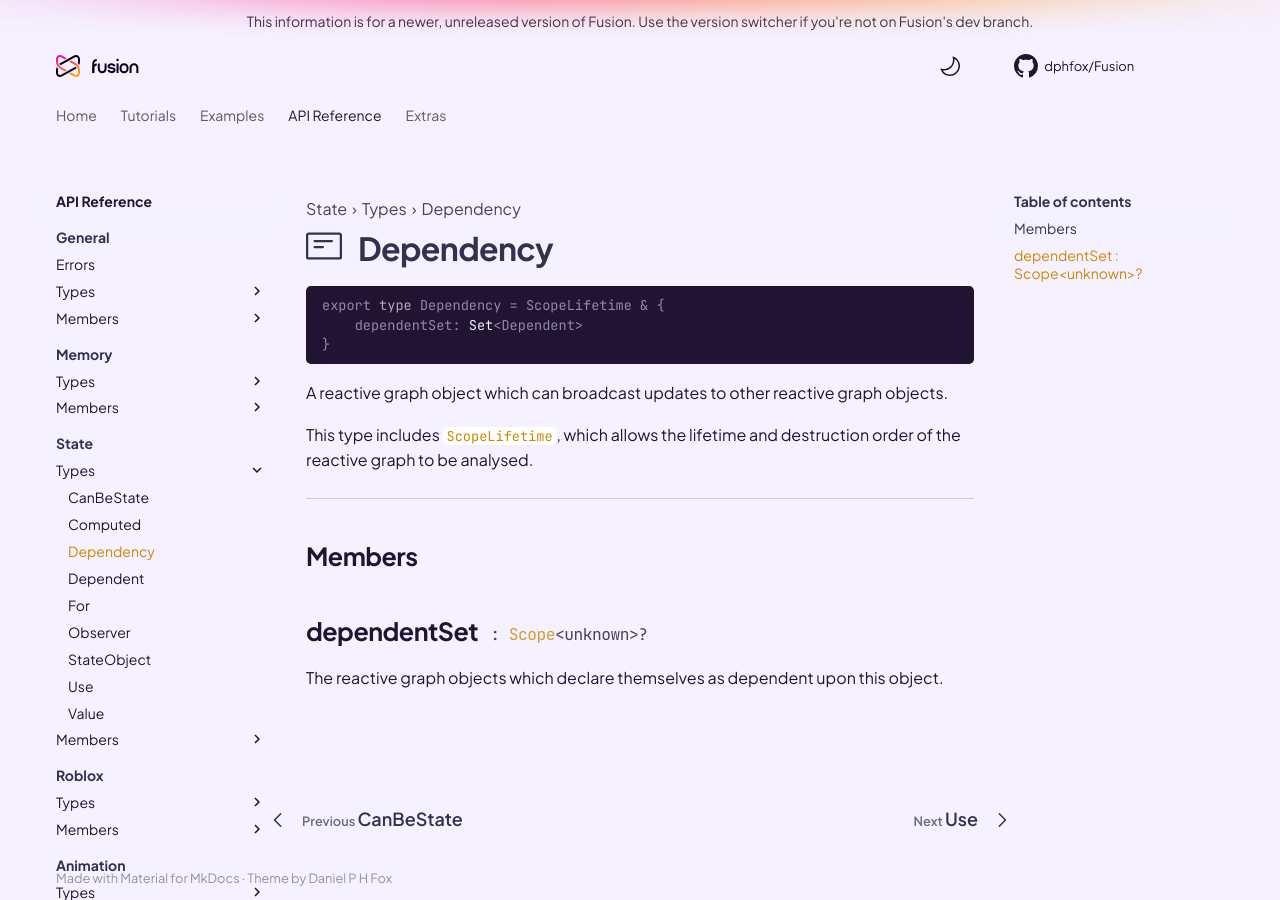
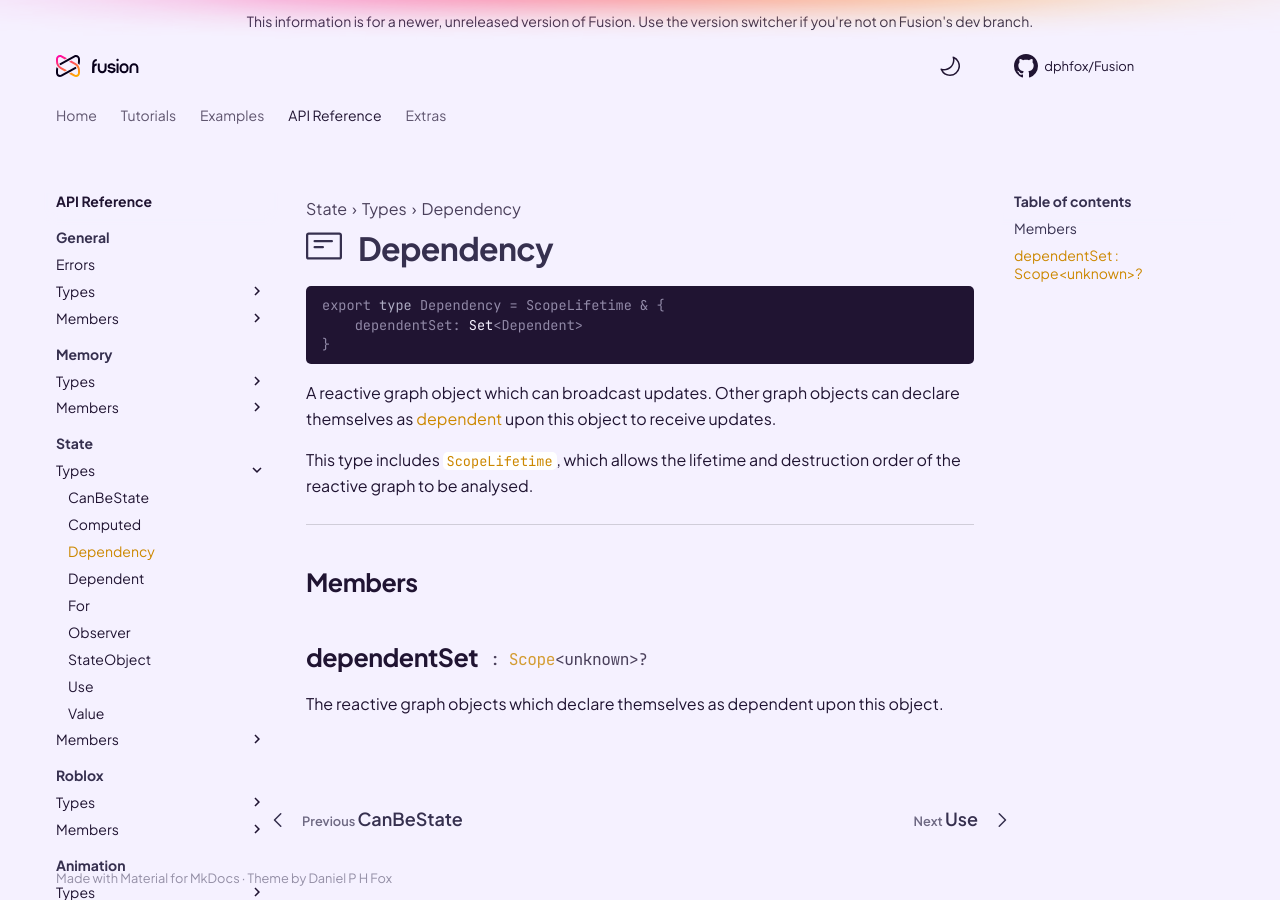
Before and after one commit to dphfox/Fusion, an MkDocs documentation site: the page built from docs/api-reference/state/types/dependency.md, in a window 1280 px wide. Built offline with MkDocs 1.6.1 and Material for MkDocs 9.7.7, drawn with Linux system fonts in a browser that asks for light colours; comment, search, counter and statistics services are not loaded; the version menu is left out.

Commit message:
Reworded Dependency API ref

````diff
--- a/docs/api-reference/state/types/dependency.md
+++ b/docs/api-reference/state/types/dependency.md
@@ -15,8 +15,9 @@ export type Dependency = ScopeLifetime & {
 }
 ```
 
-A reactive graph object which can broadcast updates to other reactive graph
-objects.
+A reactive graph object which can broadcast updates. Other graph objects can
+declare themselves as [dependent](../dependent) upon this object to receive
+updates.
 
 This type includes [`ScopeLifetime`](../../../memory/types/scopelifetime), which
 allows the lifetime and destruction order of the reactive graph to be analysed.
````
